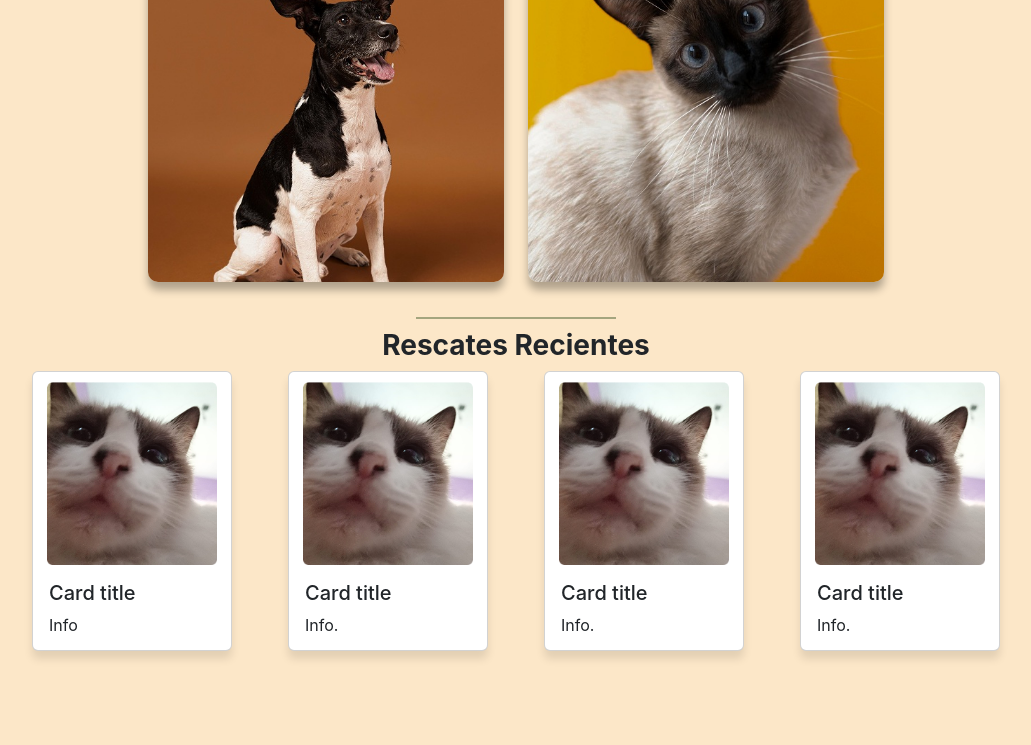
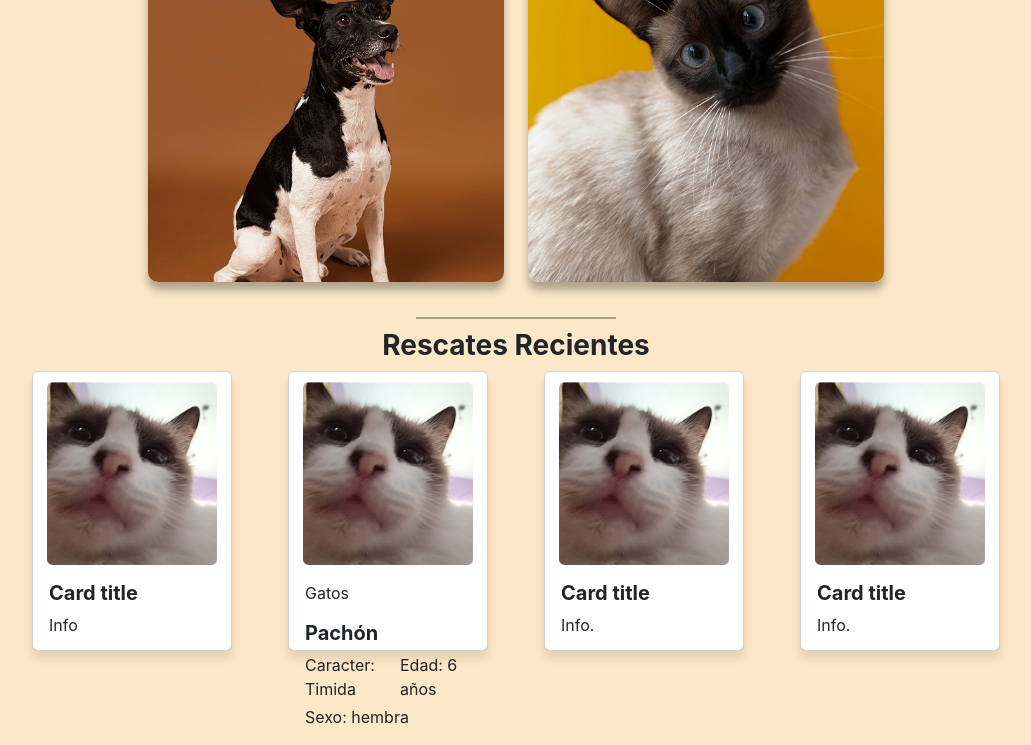
Before and after one commit to LawlielOwen/ProyectoAdopciones, a website: page web/inicioAdopciones.html in a window 1280 px wide. Shown: the part 604-1349 px from the top of the page, without its empty margins (124-1155 px from the left). Before the commit the page ends 1295 px from the top, so only its background shows below. Drawn offline with nearby package versions, Linux system fonts and the light colour scheme.

Commit message:
Update inicioAdopciones.html

```diff
--- a/web/inicioAdopciones.html
+++ b/web/inicioAdopciones.html
@@ -82,16 +82,36 @@
     <div class="card cartaAnimal">
       <img src="img/gatos/gatoEjemplo.png" class="card-img-top" alt="...">
       <div class="card-body">
-        <h5 class="card-title">Card title</h5>
+        <h5 class="card-title fw-bold">Card title</h5>
         <p class="card-text">Info</p>
       </div>
     </div>
   </div>
   <div class="col">
+       <div class="card cartaAnimal">
+          <img src="img/gatos/gatoEjemplo.png" class="card-img-top" alt="...">
+          <div class="card-body">
+            <p class="card-text categoria">Gatos</p>
+            <div class="info">
+              <h5 class="card-title fw-bold">Pachón</h5>
+              <div class="row">
+                <div class="col-6">
+                  <p class="card-text nowrap">Caracter: Timida</p>
+                </div>
+                <div class="col-6">
+                  <p class="card-text nowrap">Edad: 6 años</p>
+                </div>
+              </div>
+              <p class="card-text mt-1">Sexo: hembra</p>
+            </div>
+          </div>
+        </div>
+  </div>
+  <div class="col">
     <div class="card cartaAnimal">
       <img src="img/gatos/gatoEjemplo.png" class="card-img-top" alt="...">
       <div class="card-body">
-        <h5 class="card-title">Card title</h5>
+        <h5 class="card-title fw-bold">Card title</h5>
         <p class="card-text">Info.</p>
       </div>
     </div>
@@ -100,16 +120,7 @@
     <div class="card cartaAnimal">
       <img src="img/gatos/gatoEjemplo.png" class="card-img-top" alt="...">
       <div class="card-body">
-        <h5 class="card-title">Card title</h5>
-        <p class="card-text">Info.</p>
-      </div>
-    </div>
-  </div>
-  <div class="col">
-    <div class="card cartaAnimal">
-      <img src="img/gatos/gatoEjemplo.png" class="card-img-top" alt="...">
-      <div class="card-body">
-        <h5 class="card-title">Card title</h5>
+        <h5 class="card-title fw-bold">Card title</h5>
         <p class="card-text">Info.</p>
       </div>
     </div>
```
